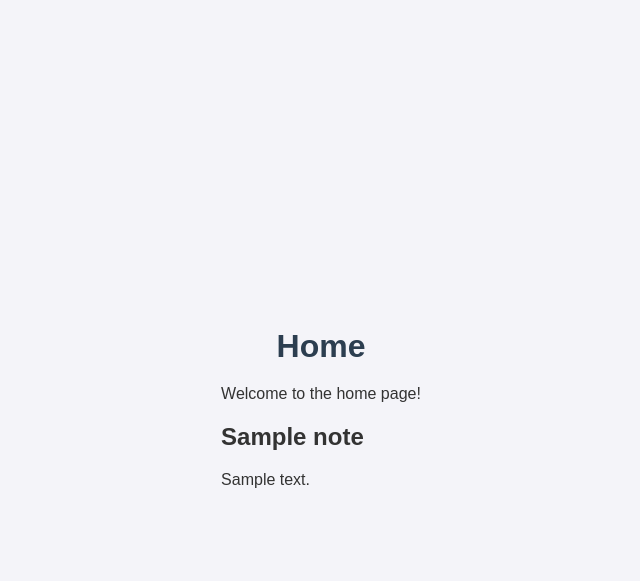
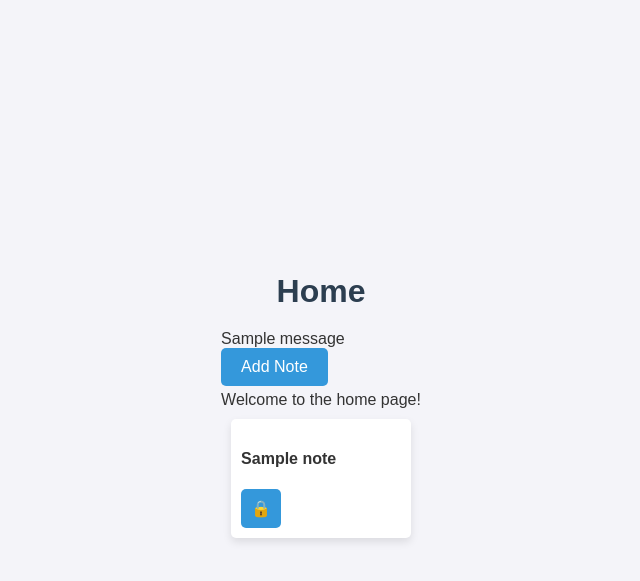
Before and after one commit to war-duck/OD-Secure-Web-App, a Django app: page / in a window 1280 px wide. Shown: the top 581 px of the page, without its empty margins (319-959 px from the left). Run offline with Django 5.2, Linux system fonts and the light colour scheme; a user stored in the database is signed in; tables that the repository leaves empty hold one stand-in row (values such as "Sample post"); one stand-in notice (Sample message) is shown.

Commit message:
Added note-related pages, stylistic changes

```diff
--- a/app/static/app/style.css
+++ b/app/static/app/style.css
@@ -51,7 +51,7 @@ button {
     background-color: #3498db;
     color: #fff;
     border: none;
-    padding: 10px 20px;
+    padding: 10px 10px;
     font-size: 16px;
     border-radius: 5px;
     cursor: pointer;
@@ -69,8 +69,21 @@ a {
     margin-right: 10px;
 }
 
-a:hover {
-    text-decoration: underline;
+a.button {
+    background-color: #3498db;
+    color: #fff;
+    text-decoration: none;
+    padding: 10px 20px;
+    font-size: 16px;
+    border-radius: 5px;
+    text-align: center;
+    display: inline-block;
+    cursor: pointer;
+    transition: background-color 0.3s ease;
+}
+
+a.button:hover {
+    background-color: #2980b9;
 }
 
 .button-group {
@@ -93,3 +106,12 @@ img {
         width: 100%;
     }
 }
+
+.note {
+    background-color: white;
+    border-radius: 5px;
+    border-color: black;
+    box-shadow: 0 4px 8px rgba(0, 0, 0, 0.1);
+    padding: 10px;
+    margin: 10px;
+}
--- /dev/null
+++ b/app/templates/app/add_note.html
@@ -0,0 +1,3 @@
+{% extends 'base-form.html' %}
+{% block title %}Add note{% endblock %}
+{% block formtitle %}Add note{% endblock %}
--- a/app/templates/app/home.html
+++ b/app/templates/app/home.html
@@ -10,15 +10,95 @@
 <body>
     <div>
         <h1>Home</h1>
+        {% if messages %}
+        <div class="messages">
+            {% for message in messages %}
+                {% if message.level == DEFAULT_MESSAGE_LEVELS.SUCCESS %}
+                <div{% if message.tags %} class="{{ message.tags }}"{% endif %}>
+                    {{ message }}
+                </div>
+                {% endif %}
+            {% endfor %}
+        </div>
+        {% endif %}
+        <a href="{% url 'app:add-note' %}" class="button">Add Note</a>
         <p>Welcome to the home page!</p>
+
+        {% if messages %}
+        <div class="messages">
+            {% for message in messages %}
+                {% if message.level == DEFAULT_MESSAGE_LEVELS.ERROR %}
+                <div{% if message.tags %} class="{{ message.tags }}"{% endif %}>
+                    {{ message }}
+                </div>
+                {% endif %}
+            {% endfor %}
+        </div>
+        {% endif %}
         {% for note in notes %}
-            <div>
-                <h2>{{ note.title }}</h2>
-                <p>{{ note.content }}</p>
-            </div>
+            {% include 'app/note_snippet.html' with note=note %}
         {% empty %}
             <p>No notes found.</p>
         {% endfor %}
     </div>
+    <script>
+        document.addEventListener("DOMContentLoaded", function () {
+            const decryptButtons = document.querySelectorAll(".decrypt-button");
+
+            decryptButtons.forEach((button) => {
+                button.addEventListener("click", async () => {
+                    const noteId = button.getAttribute("data-note-id");
+
+                    const password = prompt("Enter the password to decrypt the note:");
+
+                    if (!password) {
+                        alert("Password is required to decrypt the note.");
+                        return;
+                    }
+
+                    try {
+                        const response = await fetch('{% url "app:password-confirm" %}', {
+                            method: 'POST',
+                            headers: {
+                                'Content-Type': 'application/json',
+                                'X-CSRFToken': getCsrfToken(),
+                            },
+                            body: JSON.stringify({
+                                note_id: noteId,
+                                password: password
+                            }),
+                            credentials: 'same-origin',
+                        });
+
+                        const data = await response.json();
+
+                        if (response.ok) {
+                            const contentDiv = document.getElementById(`note-content-${noteId}`);
+                            contentDiv.innerHTML = `<p>${data.content}</p>`;
+                            button.remove();
+                        } else if (response.status === 429) {
+                            alert("Too many attempts. Please try again later.");
+                        } else {
+                            alert(data.error || "An error occurred.");
+                        }
+                    } catch (error) {
+                        console.error("Error decrypting note:", error);
+                        alert("Failed to decrypt the note. Please try again.");
+                    }
+                });
+            });
+
+            function getCsrfToken() {
+                const cookies = document.cookie.split("; ");
+                for (let cookie of cookies) {
+                    if (cookie.startsWith("csrftoken=")) {
+                        return cookie.split("=")[1];
+                    }
+                }
+                return "";
+            }
+        });
+    </script>
+
 </body>
 </html>
--- /dev/null
+++ b/app/templates/app/note_snippet.html
@@ -0,0 +1,11 @@
+<div class="note">
+    <h4>{{ note.title }}</h4>
+    {% if note.is_encrypted %}
+        <button class="decrypt-button" data-note-id="{{ note.id }}">
+            🔒
+        </button>
+        <div id="note-content-{{ note.id }}" class="note-content"></div>
+    {% else %}
+        <p>{{ note.content }}</p>
+    {% endif %}
+</div>
```
Also changed, not shown: app/templates/app/note.html (added, +22 -0 lines).
